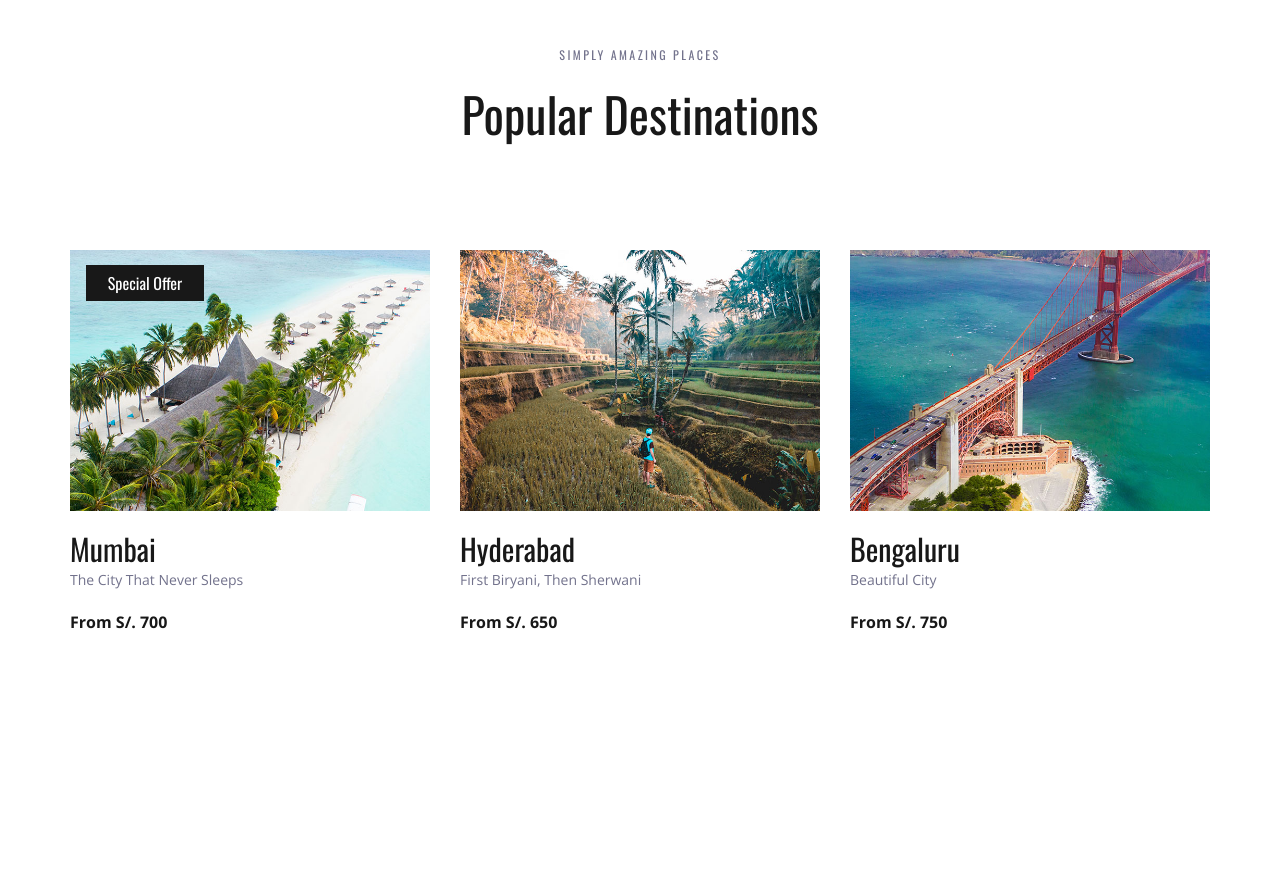
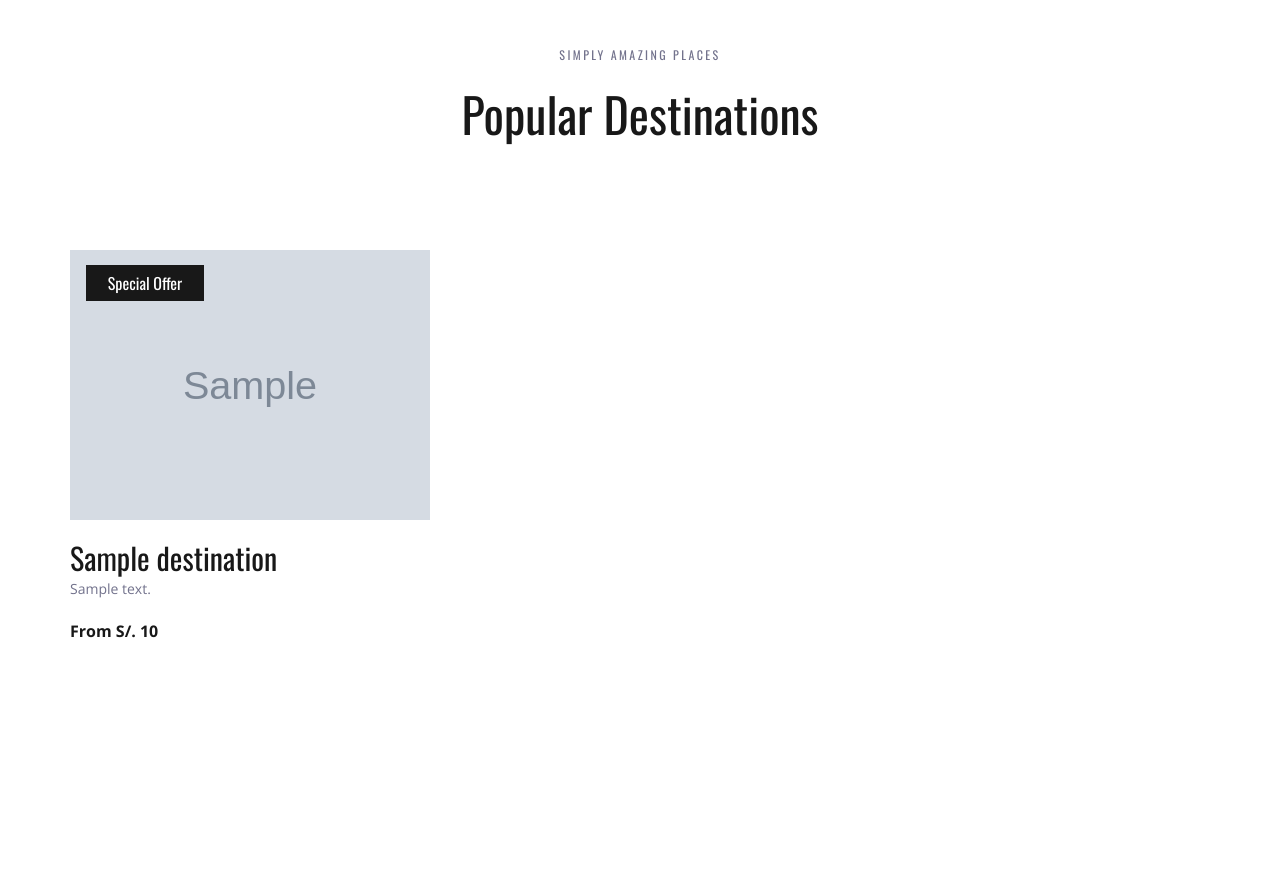
Before and after one commit to cmezav/pweb2_lab06, a Django app: page / in a window 1280 px wide. Shown: the part 1235-2109 px from the top of the page. Run offline with Django 4.2, Linux system fonts and the light colour scheme; tables that the repository leaves empty hold one stand-in row (values such as "Sample post"); grey boxes marked "Sample" are stand-in pictures; some libraries are stand-ins or nearby versions.

Commit message:
Se agregó destinations y se muestran en index

```diff
--- a/src/mysite/templates/index.html
+++ b/src/mysite/templates/index.html
@@ -255,16 +255,16 @@
 							<!-- Destination -->
 							<div class="destination item">
 								<div class="destination_image">
-									<img src="{{baseUrl}}/{{dest.img}} " alt="">
-									{% if dest.offer %}
+									<img src="{{dest.imagenCiudad.url}}" alt="">
+									{% if dest.ofertaTour %}
 									<div class="spec_offer text-center"><a href="#">Special Offer</a></div>
 									{% endif %}
 
 								</div>
 								<div class="destination_content">
-									<div class="destination_title"><a href="destinations.html">{{dest.name}}</a></div>
-									<div class="destination_subtitle"><p>{{dest.desc}}</p></div>
-									<div class="destination_price">From S/. {{dest.price}}</div>
+									<div class="destination_title"><a href="destinations.html">{{dest.nombreCiudad}}</a></div>
+									<div class="destination_subtitle"><p>{{dest.descripcionCiudad}}</p></div>
+									<div class="destination_price">From S/. {{dest.precioTour}}</div>
 								</div>
 							</div>
 							{% endfor %}
--- a/src/mysite/travello/views.py
+++ b/src/mysite/travello/views.py
@@ -1,31 +1,7 @@
 from django.shortcuts import render
 from .models import Destination
-# Create your views here.
-
 
 def index(request):
 
-    dest1 = Destination()
-    dest1.name = 'Mumbai'
-    dest1.desc = 'The City That Never Sleeps'
-    dest1.img = 'destination_1.jpg'
-    dest1.price = 700
-    dest1.offer = 1
-
-    dest2 = Destination()
-    dest2.name = 'Hyderabad'
-    dest2.desc = 'First Biryani, Then Sherwani'
-    dest2.img = 'destination_2.jpg'
-    dest2.price = 650
-    dest2.offer = 0
-
-    dest3 = Destination()
-    dest3.name = 'Bengaluru'
-    dest3.desc = 'Beautiful City'
-    dest3.img = 'destination_3.jpg'
-    dest3.price = 750
-    dest3.offer = 0
-
-    dests = [dest1, dest2, dest3]
-
+    dests = Destination.objects.all()
     return render(request, "index.html", {'dests': dests})
```
Also changed, not shown: src/mysite/media/pics/arequipa.jpg (added), src/mysite/media/pics/cusco.jpg (added), src/mysite/media/pics/iquitos.jpg (added), src/mysite/media/pics/lima.jpg (added), src/mysite/media/pics/puno.jpg (added), src/mysite/media/pics/trujillo.jpg (added).
